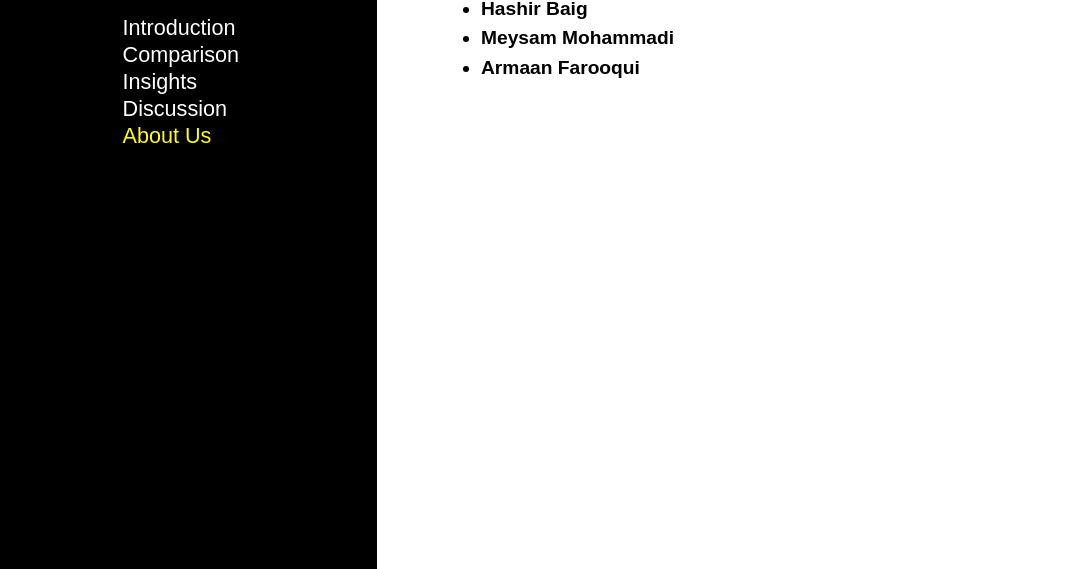
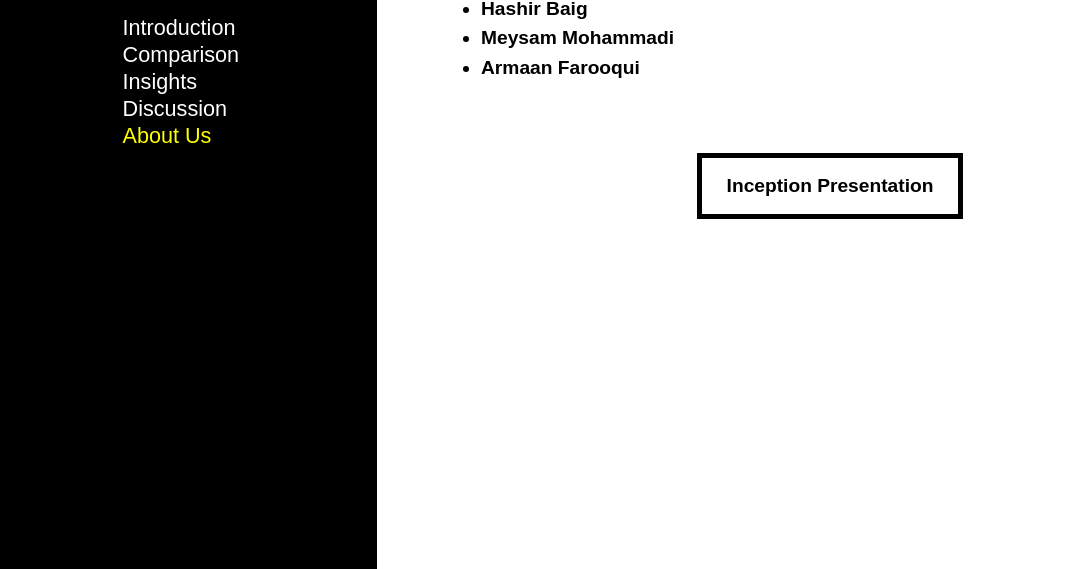
Before and after one commit to armaanFarooqui/gcla, a plain HTML site: page content/about.html in a window 1280 px wide. Shown: the part 231-800 px from the top of the page, without its empty margins (7-1086 px from the left). Drawn offline with Linux system fonts and the light colour scheme; a web font is replaced by a local one.

Commit message:
added inception

```diff
--- a/content/about.html
+++ b/content/about.html
@@ -45,6 +45,10 @@
             </ul>
         </div>
 
+        <a href="index.html">
+        <div id ="one">Inception Presentation</div>
+        </a>
+
 
 
 
--- a/styles/about.css
+++ b/styles/about.css
@@ -78,3 +78,11 @@ nav ul li{
 #names li{
     padding-top: 1%;
 }
+
+#one{
+    position: absolute; top: 48%; left: 55%; width: 20%;  height: 7%; font-size: 120%; font-weight: bold; text-align: center;  display: flex; justify-content: center; align-items: center; border: 5px solid black;
+}
+
+#one:hover{
+    background-color: black; color: white;
+}
```
Also changed, not shown: content/intro.html (+1 -1 lines), 1 other file.
